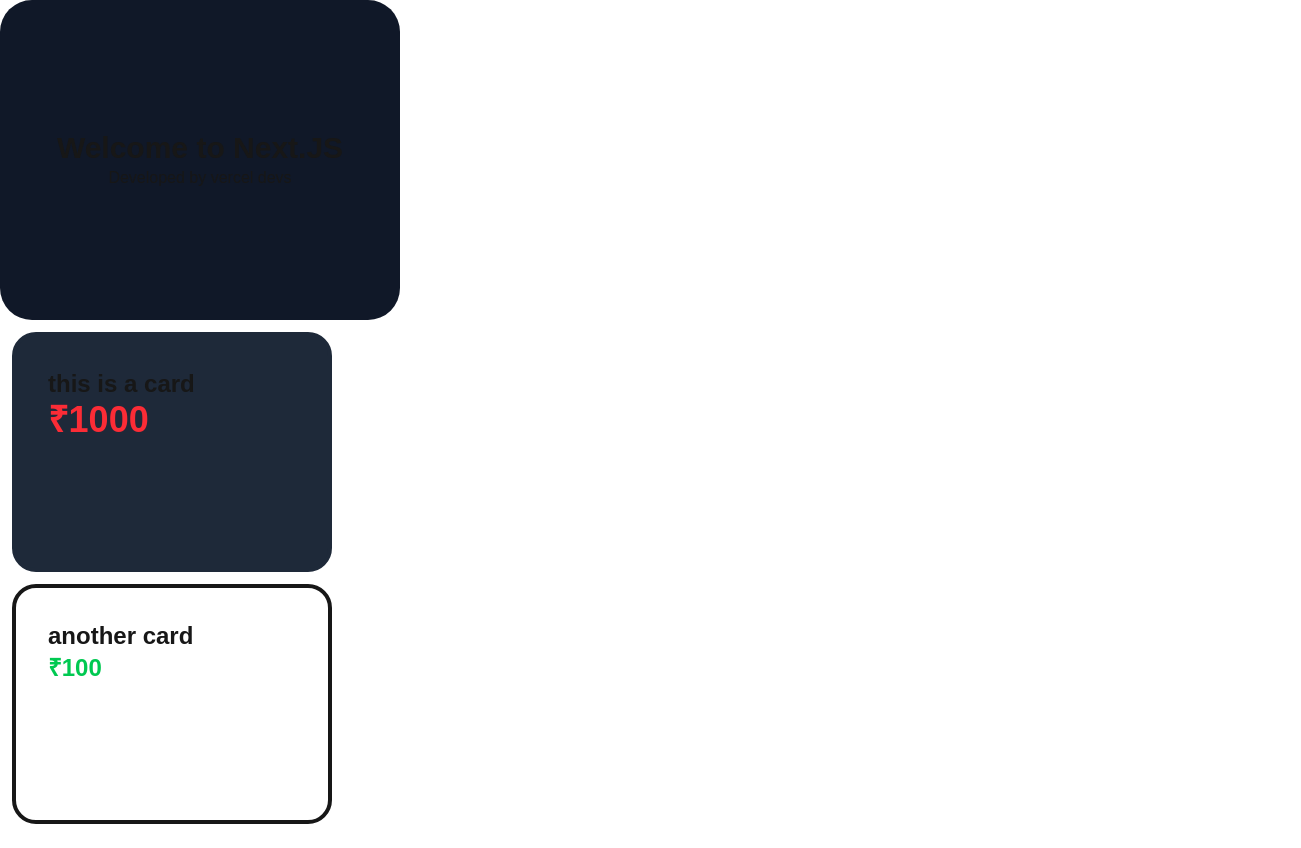
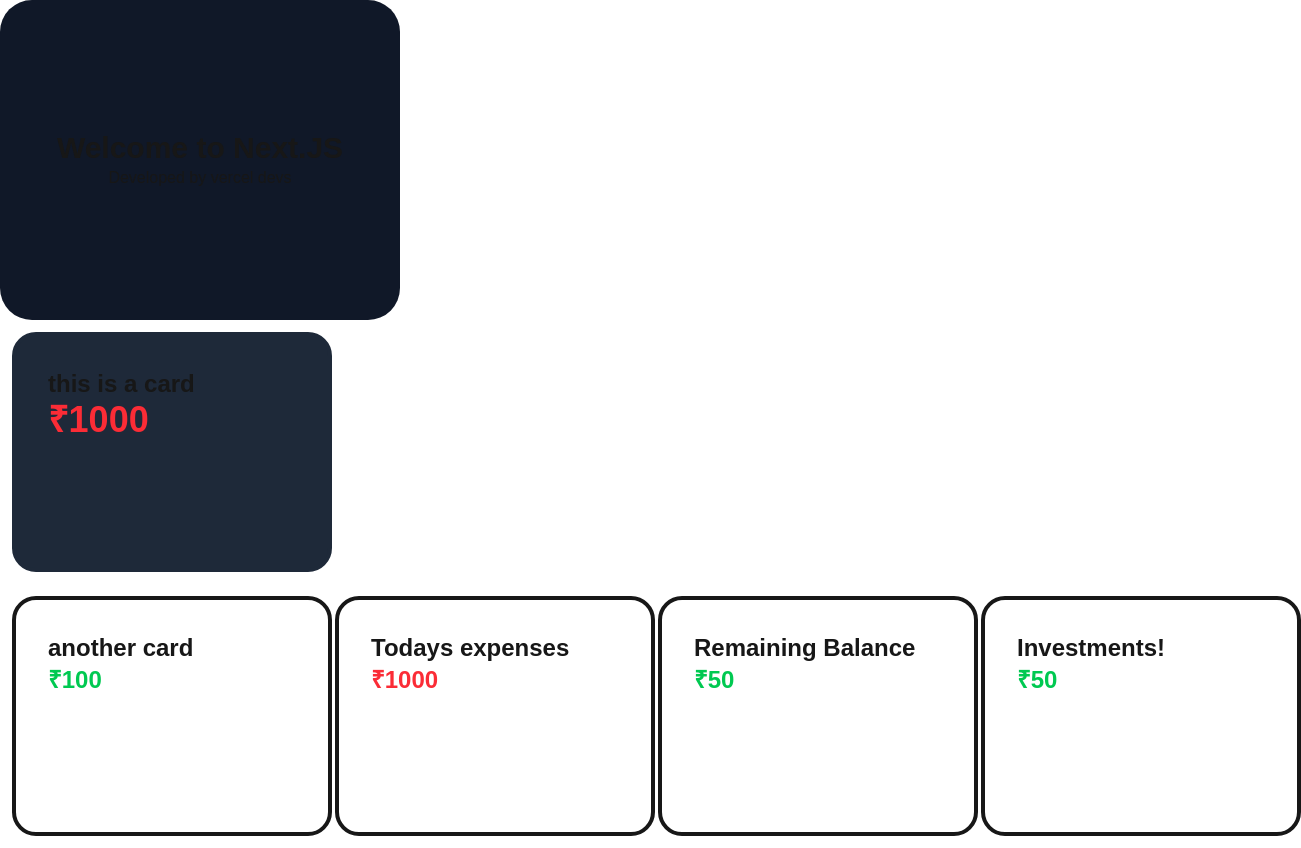
Before and after one commit to varadisthedev/oh-wow-nextjs, a Next.js app: page / in a window 1280 px wide. Shown: the whole page, 1301 px wide, since content can reach past the window. Built offline with nearby package versions, Linux system fonts and the light colour scheme.

Commit message:
design: arrange cards using grid and updated card data

```diff
--- a/app/page.tsx
+++ b/app/page.tsx
@@ -12,7 +12,13 @@ export default function Home() {
     </div>
 
     <ExpenseCard title={"this is a card"} amount={1000}/>
-    <AnotherCard amount={100} title={"another card"}/>
+
+    <div className="grid grid-cols-4 gap-3">
+      <AnotherCard amount={100} title={"another card"}/>
+      <AnotherCard amount={1000} title={"Todays expenses"}/>
+      <AnotherCard amount={50} title={"Remaining Balance"}/>
+      <AnotherCard amount={50} title={"Investments!"}/>
+    </div>
     </>
   );
 }
```
Also changed, not shown: app/components/DisplayTile.jsx (added).
